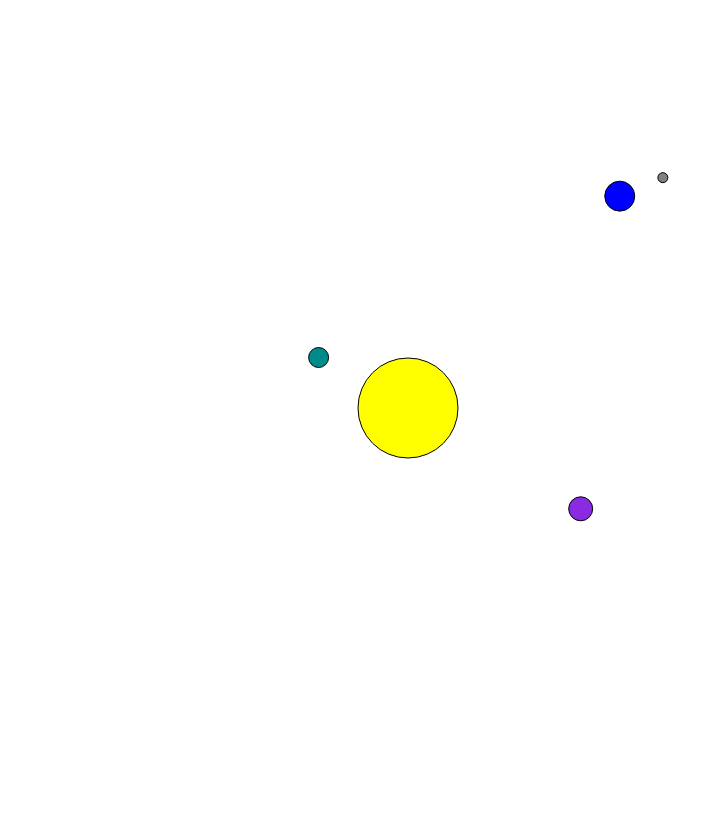
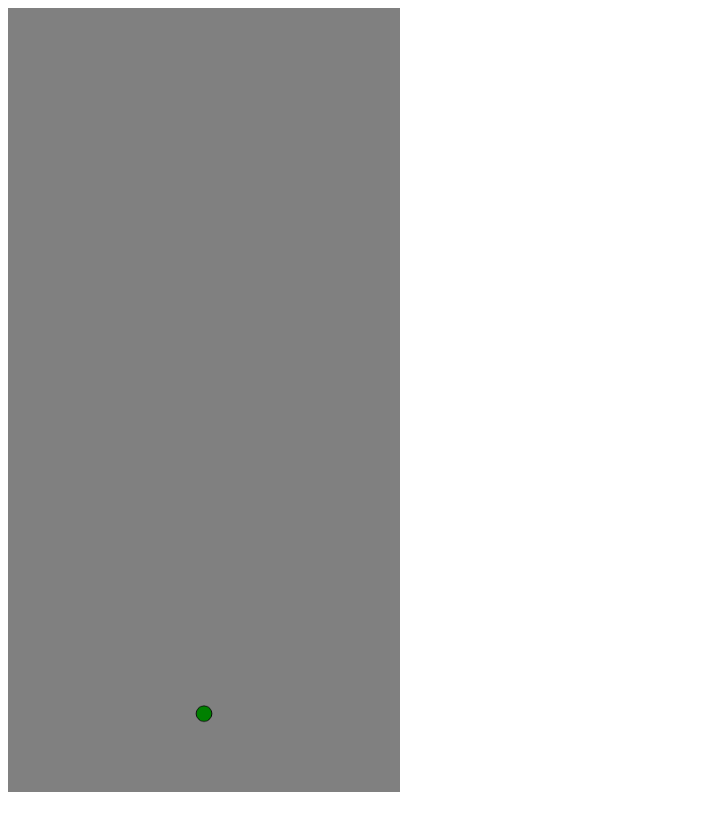
Before and after one commit to G3rste/gravity, a website built with webpack: page index.html in a window 1280 px wide. Shown: the whole page, without its empty margins (0-724 px from the left). Built offline with nearby package versions, Linux system fonts and the light colour scheme.

Commit message:
added a way to pew

```diff
--- a/index.html
+++ b/index.html
@@ -3,6 +3,6 @@
     <script src="dist/app-bundle.js"></script>
   </head>
   <body>
-    <canvas id="main" width="800" height="800"></canvas>
+    <canvas id="main" width="500" height="1000" style="height: 100%; width: auto; background-color: grey;"></canvas>
   </body>
 </html>
--- a/src/Renderer.ts
+++ b/src/Renderer.ts
@@ -1,4 +1,7 @@
+import { Arena } from "./arena";
+import { Bullet } from "./bullet";
 import { Planet } from "./planet";
+import { Player } from "./player";
 
 export class Renderer {
   private readonly canvas: HTMLCanvasElement;
@@ -8,13 +11,34 @@ export class Renderer {
     this.context = this.canvas.getContext("2d") as CanvasRenderingContext2D;
   }
 
-  renderPlanet(planet: Planet): void {
+
+  renderFrame(arena: Arena) {
+    this.clear();
+    this.renderPlayer(arena.player);
+    arena.bullets.forEach(bullet => this.renderBullet(bullet))
+  }
+
+  renderPlayer(player: Player): void {
     this.context.beginPath();
-    this.context.fillStyle = planet.color;
+    this.context.fillStyle = 'green';
     this.context.arc(
-      planet.position.x,
-      planet.position.y,
-      planet.radius,
+      player.pos.x,
+      player.pos.y,
+      player.size,
+      0,
+      2 * Math.PI,
+    );
+    this.context.fill();
+    this.context.stroke();
+  }
+
+  renderBullet(bullet: Bullet){
+    this.context.beginPath();
+    this.context.fillStyle = 'red';
+    this.context.arc(
+      bullet.pos.x,
+      bullet.pos.y,
+      bullet.size,
       0,
       2 * Math.PI,
     );
--- a/src/app.ts
+++ b/src/app.ts
@@ -1,71 +1,37 @@
+import { Arena, DIR_LEFT, DIR_RIGHT } from "./arena";
 import { Planet } from "./planet";
-import { Renderer } from "./Renderer";
+import { Renderer } from "./renderer";
 import { Vec2d } from "./vec2d";
 
-const sun: Planet = new Planet(
-  50,
-  "yellow",
-  0.1,
-  new Vec2d(400, 400),
-  new Vec2d(1, 0),
-  0,
-);
+const arena = new Arena();
 
-const mercury: Planet = new Planet(
-  10,
-  "DarkCyan",
-  0.05,
-  new Vec2d(400, 300),
-  new Vec2d(1, 0),
-  3.5,
-);
-const venus: Planet = new Planet(
-  12,
-  "BlueViolet",
-  0.05,
-  new Vec2d(400, 200),
-  new Vec2d(1, 0),
-  4.5,
-);
-
-const earth: Planet = new Planet(
-  15,
-  "blue",
-  0.05,
-  new Vec2d(400, 100),
-  new Vec2d(1, 0),
-  5,
-);
-
-const moon: Planet = new Planet(
-  5,
-  "grey",
-  0.001,
-  new Vec2d(400, 55),
-  new Vec2d(1, 0),
-  6.5,
-);
 
 window.onload = function () {
-  let renderer = new Renderer();
-  setInterval(() => tick(renderer), 20);
+  const renderer = new Renderer();
+  document.onkeydown = event => onKeyToggle(event.key, true);
+  document.onkeyup = event => onKeyToggle(event.key, false);
+  tick(renderer);
 };
 function tick(renderer: Renderer): void {
   if (document.hasFocus()) {
-    earth.applyGravity(sun);
-    moon.applyGravity(sun);
-    moon.applyGravity(earth);
-    venus.applyGravity(sun);
-    mercury.applyGravity(sun);
-    earth.tick();
-    moon.tick();
-    venus.tick();
-    mercury.tick();
-    renderer.clear();
-    renderer.renderPlanet(sun);
-    renderer.renderPlanet(earth);
-    renderer.renderPlanet(moon);
-    renderer.renderPlanet(venus);
-    renderer.renderPlanet(mercury);
+    arena.tick();
+    renderer.renderFrame(arena);
+  }
+  requestAnimationFrame(() => tick(renderer));
+}
+function onKeyToggle(key: string, down: boolean) {
+  console.log(key);
+  switch (key) {
+    case 'ArrowLeft':
+    case 'a':
+      arena.player.controls.left = down;
+      break;
+    case 'ArrowRight':
+    case 'd':
+      arena.player.controls.right = down;
+      break;
+    case 'f':
+    case ' ':
+      arena.player.controls.pew = down;
   }
 }
--- /dev/null
+++ b/src/arena.ts
@@ -0,0 +1,55 @@
+import { Bullet } from "./bullet";
+import { Player } from "./player";
+import { Vec2d } from "./vec2d";
+
+const LEFT_EDGE = 0;
+const TOP_EDGE = 0;
+const RIGHT_EDGE = 500;
+const BOTTOM_EDGE = 1000;
+const ARENA_WIDTH = RIGHT_EDGE - LEFT_EDGE;
+const ARENA_HEIGHT = BOTTOM_EDGE - TOP_EDGE;
+export const DIR_UP = new Vec2d(0, -1);
+export const DIR_DOWN = new Vec2d(0, 1);
+export const DIR_LEFT = new Vec2d(-1, 0);
+export const DIR_RIGHT = new Vec2d(1, 0);
+
+export class Arena {
+    public player: Player = new Player(
+        new Vec2d(LEFT_EDGE + 0.5 * RIGHT_EDGE, TOP_EDGE + 0.9 * BOTTOM_EDGE));
+
+    public bullets: Bullet[] = [];
+
+    public tick() {
+        this.movePlayer();
+        this.moveBullets();
+    }
+
+    movePlayer() {
+        const movement = new Vec2d(0, 0);
+        if (this.player.controls.left) {
+            movement.add(DIR_LEFT);
+        }
+        if (this.player.controls.right) {
+            movement.add(DIR_RIGHT);
+        }
+        movement.mul(this.player.speed);
+
+        const simulation = this.player.pos.addCopy(movement);
+        if (simulation.x - this.player.size * 0.5 > LEFT_EDGE && simulation.x + this.player.size * 0.5 < RIGHT_EDGE) {
+            this.player.pos.add(movement);
+        }
+
+        if (this.player.controls.pew) {
+            this.bullets.push(new Bullet(this.player.pos.addCopy(DIR_UP.mulCopy(10)), DIR_UP.mulCopy(10)));
+        }
+    }
+
+    moveBullets() {
+        this.bullets.forEach(bullet => {
+            if(bullet.pos.y > BOTTOM_EDGE || bullet.pos.y < TOP_EDGE){
+                bullet.movement.y *= -1;
+            }
+            bullet.pos.add(bullet.movement);
+        });
+    }
+}
--- /dev/null
+++ b/src/bullet.ts
@@ -0,0 +1,8 @@
+import { Vec2d } from "./vec2d";
+
+export class Bullet{
+    public readonly speed: number = 10;
+    public readonly size: number = 4;
+
+    constructor(public pos: Vec2d, public movement: Vec2d){}
+}
--- /dev/null
+++ b/src/controls.ts
@@ -0,0 +1,5 @@
+export type Controls = {
+    left: boolean,
+    right: boolean,
+    pew: boolean
+}
--- /dev/null
+++ b/src/player.ts
@@ -0,0 +1,12 @@
+import { Controls } from "./controls";
+import { Vec2d } from "./vec2d";
+
+export class Player{
+    public readonly controls: Controls = {left: false, right: false, pew: false}
+    public readonly speed: number = 3;
+    public readonly size: number = 10;
+
+    constructor(public pos: Vec2d){
+
+    }
+}
--- a/src/vec2d.ts
+++ b/src/vec2d.ts
@@ -2,7 +2,7 @@ export class Vec2d {
   constructor(
     public x: number,
     public y: number,
-  ) {}
+  ) { }
 
   public normalize(): Vec2d {
     const xSign = Math.sign(this.x);
@@ -26,6 +26,26 @@ export class Vec2d {
   }
 
   public add(vec2d: Vec2d): Vec2d {
+    this.x += vec2d.x;
+    this.y += vec2d.y;
+    return this;
+  }
+
+  public addCopy(vec2d: Vec2d): Vec2d {
     return new Vec2d(this.x + vec2d.x, this.y + vec2d.y);
   }
+
+  public mul(factor: number): Vec2d {
+    this.x *= factor;
+    this.y *= factor;
+    return this;
+  }
+
+  public mulCopy(factor: number): Vec2d {
+    return new Vec2d(this.x * factor, this.y * factor);
+  }
+
+  public clone(): Vec2d {
+    return new Vec2d(this.x, this.y);
+  }
 }
```
